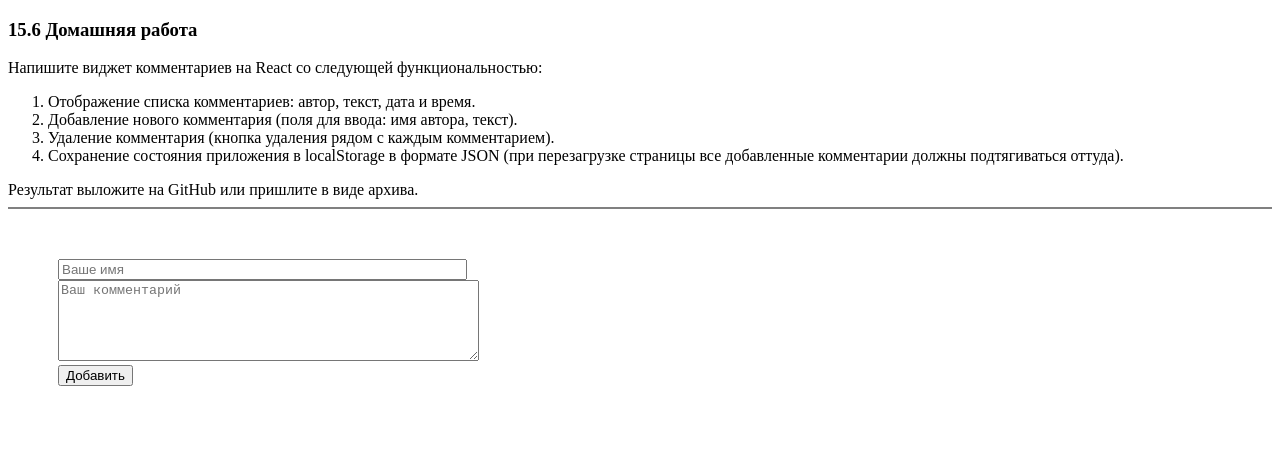
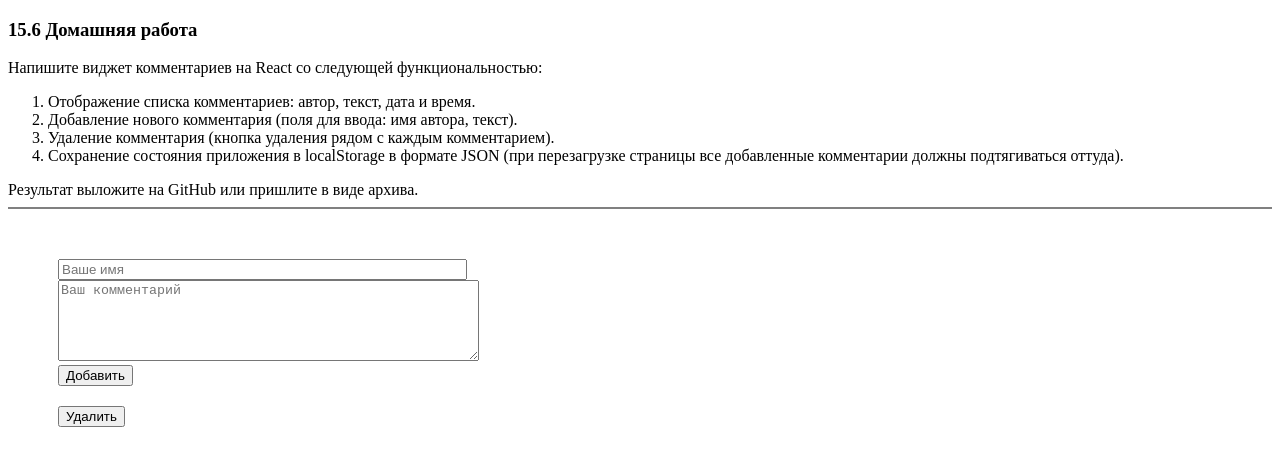
Before and after one commit to MrPerec/comment-widget-React, a React app: page / in a window 1280 px wide. Shown: the top 466 px of the page. Built offline with nearby package versions, Linux system fonts and the light colour scheme.

Commit message:
Add files via upload

```diff
--- a/src/App.js
+++ b/src/App.js
@@ -1,7 +1,7 @@
 import React from 'react';
 import CommentInput from './components/CommentInput.js';
 import CommentsList from './containers/CommentsList.js';
-import {NUMBER_COMMENTS, TIME_LOCALE, TIME_OPTIONS, STORAGE_OLD_COMMENTS} from './constants/constants.js';
+import {TIME_LOCALE, TIME_OPTIONS, STORAGE_OLD_COMMENTS} from './constants/constants.js';
 
 export default class App extends React.Component {
 	constructor(props){
@@ -14,6 +14,7 @@
 				author: ``,
 				text: ``,
 				dateTime: ``,
+				id: ``
 			}],
 			newAuthor:``,
 			newText:``
@@ -27,24 +28,27 @@
 
 		const {comments, newAuthor, newText} = this.state;
 		const nowDateTime = new Date().toLocaleTimeString(TIME_LOCALE, TIME_OPTIONS);
+		const getUuid = () => ([1e7]+-1e3+-4e3+-8e3+-1e11).replace(/[018]/g,c=>(c^crypto.getRandomValues(new Uint8Array(1))[0]&15 >> c/4).toString(16));
+		const uuid = getUuid();
 
 		comments.unshift({
 			author: newAuthor,
 			text: newText,
-			dateTime: nowDateTime
+			dateTime: nowDateTime,
+			id: uuid
 		});
 
 		this.setState({
 			comments,
 			newAuthor:``,
-			newText:``,
+			newText:``
 		});
 
 		localStorage.setItem(STORAGE_OLD_COMMENTS, JSON.stringify(comments));
 	}
 
 	deleteComment(key){
-		const comments = this.state.comments.filter( (elem, id) => id !== key );
+		const comments = this.state.comments.filter( (elem) => elem.id !== key);
 
 		this.setState({comments});
 
--- a/src/components/CommentDisplay.js
+++ b/src/components/CommentDisplay.js
@@ -4,7 +4,7 @@
 import PropTypes from 'prop-types';
 import '../styles/style.css';
 
-function CommentDisplay({author, text, dateTime, deleteComment}) {
+function CommentDisplay( {author, text, dateTime, deleteComment} ) {
 	return(
 		<div className='comment'>
 			<div className='container'>{author}</div>
--- a/src/components/CommentInput.js
+++ b/src/components/CommentInput.js
@@ -5,7 +5,7 @@
 import '../styles/style.css';
 import {BOX_WIDTH, FIELD_WIDTH, FIELD_HEIGHT} from '../constants/constants.js';
 
-function CommentInput({newAuthor, newText, onChangeComment, addComment}) {
+function CommentInput( {newAuthor, newText, onChangeComment, addComment} ) {
 	return(
 		<form onSubmit={addComment}>
 			<input
--- a/src/containers/CommentsList.js
+++ b/src/containers/CommentsList.js
@@ -4,21 +4,17 @@
 import PropTypes from 'prop-types';
 import CommentDisplay from '../components/CommentDisplay.js';
 
-function CommentsList(props) {
-	const {comments, deleteComment} = props;
-	const commentsList = comments.map( (elem, id) => {
-		if (elem.dateTime !== ``) {
-			return(
-				<CommentDisplay
-					key={id}
-					author={elem.author}
-					text={elem.text}
-					dateTime={elem.dateTime}
-					//deleteComment={ deleteComment.bind(props, id) } //work
-					deleteComment={ (props) => deleteComment(id, props) }
-				/>
-			)
-		}
+function CommentsList( {comments, deleteComment} ) {
+	const commentsList = comments.map( ( {author, text, dateTime, id} ) => {
+		return(
+			<CommentDisplay
+				key={id}
+				author={author}
+				text={text}
+				dateTime={dateTime}
+				deleteComment={ deleteComment.bind(comments, id) }
+			/>
+		)
 	})
 	return(
 		<div>{commentsList}</div>
```
